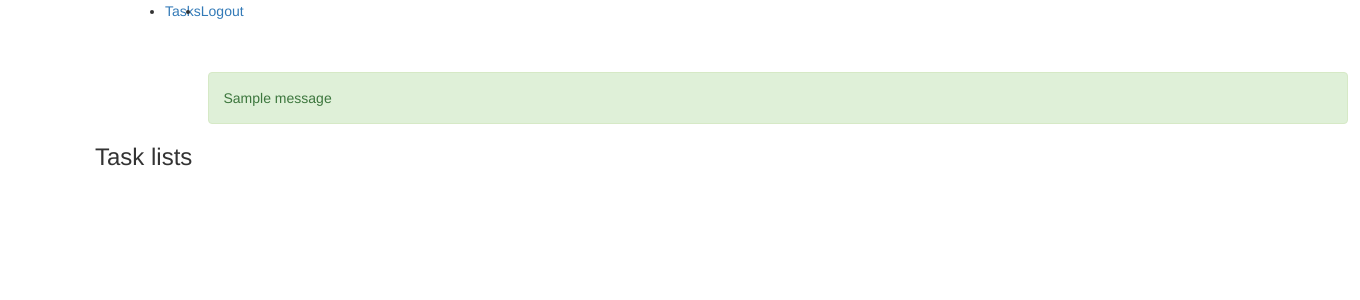
After one commit to davidlares/davidTasks, a Flask app: page /tasks in a window 1360 px wide. The commit adds this page. Shown: the top 300 px of the page. Run offline with Flask 2, Linux system fonts and the light colour scheme; a user stored in the database is signed in; tables that the repository leaves empty hold one stand-in row (values such as "Sample post"); one stand-in notice (Sample message) is shown; some libraries are stand-ins or nearby versions.

Commit message:
User full model login, auth validations and redirections

```diff
--- a/app/__init__.py
+++ b/app/__init__.py
@@ -4,6 +4,7 @@ from flask import Flask
 from flask_bootstrap import Bootstrap
 from flask_wtf.csrf import CSRFProtect
 from flask_sqlalchemy import SQLAlchemy
+from flask_login import LoginManager
 
 app = Flask(__name__)
 
@@ -11,6 +12,7 @@ db = SQLAlchemy()
 csrf = CSRFProtect()
 # bootstrap instance
 bootstrap = Bootstrap()
+login_manager = LoginManager()
 
 from .views import page # getting the views from the page object
 from .models import User
@@ -21,6 +23,9 @@ def create_app(config):
     csrf.init_app(app) # CSRF init
     bootstrap.init_app(app) # bootstrap init
     app.register_blueprint(page) # indicate the routes
+    login_manager.init_app(app)
+    login_manager.login_view = '.login' # URL for auth redirect (url_for)
+    login_manager.login_message = 'Login required'
 
     # like a try/catch
     with app.app_context():
--- a/app/templates/layout.html
+++ b/app/templates/layout.html
@@ -10,9 +10,21 @@
       <a class="navbar-brand" href="#"></a>
       <div>
         <ul class="navbar-nav ml-auto">
-          <li class="nav-item active">
-            <a href="#" class="nav-link">Index</a>
+          {% if current_user.is_authenticated %}
+          <li class="nav-item">
+            <a href="{{ url_for('.tasks') }}" class="nav-link">Tasks</a>
           </li>
+          <li class="nav-item">
+            <a href="{{ url_for('.logout') }}" class="nav-link">Logout</a>
+          </li>
+          {% else %}
+          <li class="nav-item">
+            <a href="{{ url_for('.login') }}" class="nav-link">Login</a>
+          </li>
+          <li class="nav-item">
+            <a href="{{ url_for('.register') }}" class="nav-link">Register</a>
+          </li>
+          {% endif %}
         </ul>
       </div>
     </div>
@@ -23,12 +35,18 @@
 <div class="container">
   <div class="row">
     <div class="col-md-12 col-md-offset-1">
-      {% with messages = get_flashed_messages() %}
+      {% with messages = get_flashed_messages(with_categories=True) %}
         {% if messages %}
-          {% for message in messages %}
-            <div class="alert alert-success" role="alert">
-              {{ message }}
-            </div>
+          {% for category, message in messages %}
+            {% if category == 'error' %}
+              <div class="alert alert-danger" role="alert">
+                {{ message }}
+              </div>
+            {% else %}
+             <div class="alert alert-success" role="alert">
+               {{ message }}
+             </div>
+             {% endif %}
           {% endfor %}
         {% endif %}
       {% endwith %}
--- /dev/null
+++ b/app/templates/task/list.html
@@ -0,0 +1,5 @@
+{% extends 'layout.html' %}
+
+{% block container %}
+  <h3>Task lists</h3>
+{% endblock %}
--- a/app/views.py
+++ b/app/views.py
@@ -1,12 +1,18 @@
 # blueprint class -> flask core
 from flask import Blueprint
-from flask import render_template, request, flash
+from flask_login import login_user, logout_user, login_required, current_user
+from flask import render_template, request, flash, redirect, url_for
 # calling the classMethods
 from .models import User
 # bringing forms
 from .forms import LoginForm, RegisterForm
+from . import login_manager
 
 page = Blueprint('page', __name__) # page (name of the context) (context of creation)
+
+@login_manager.user_loader
+def load_user(id): # for retrieving in the session (each request)
+    return User.get_by_id(id)
 
 @page.app_errorhandler(404) # custom error page
 def page_not_found(error):
@@ -19,17 +25,49 @@ def index():
 
 @page.route('/login', methods=['GET','POST'])
 def login():
+
+    # validating auth
+    if current_user.is_authenticated:
+        return redirect(url_for('.tasks'))
+
     form = LoginForm(request.form) # with this param we can get form data
     if request.method == 'POST' and form.validate():
         print('New session created')
         print(form.username.data) # getting the value -> form.nameField.data
+
+        # authentication
+        user = User.get_by_username(form.username.data)
+        if user and user.verify_password(form.password.data):
+            login_user(user) # this generates a session
+            flash("user logged in")
+            login_user(user) # generating the session
+            return redirect(url_for('.tasks'))
+        else:
+            flash('invalid user or password', 'error')
+
     return render_template('auth/login.html', title="Login", form=form)
 
 @page.route('/register', methods=['GET', 'POST'])
 def register():
+    # validating auth
+    if current_user.is_authenticated:
+        return redirect(url_for('.tasks'))
+
     form = RegisterForm(request.form)
     if request.method == 'POST':
         if form.validate():
             user = User.create_element(form.username.data, form.password.data, form.email.data)
             flash("user created successfully")
     return render_template('auth/register.html', title='Register', form=form)
+
+@page.route('/logout')
+def logout():
+    logout_user()
+    flash('Log out successfully')
+    return redirect(url_for('.login'))
+
+# authenticated route
+@page.route('/tasks')
+@login_required
+def tasks():
+    return render_template('task/list.html', title='Tasks')
```
Also changed, not shown: app/models.py (+10 -2 lines).
